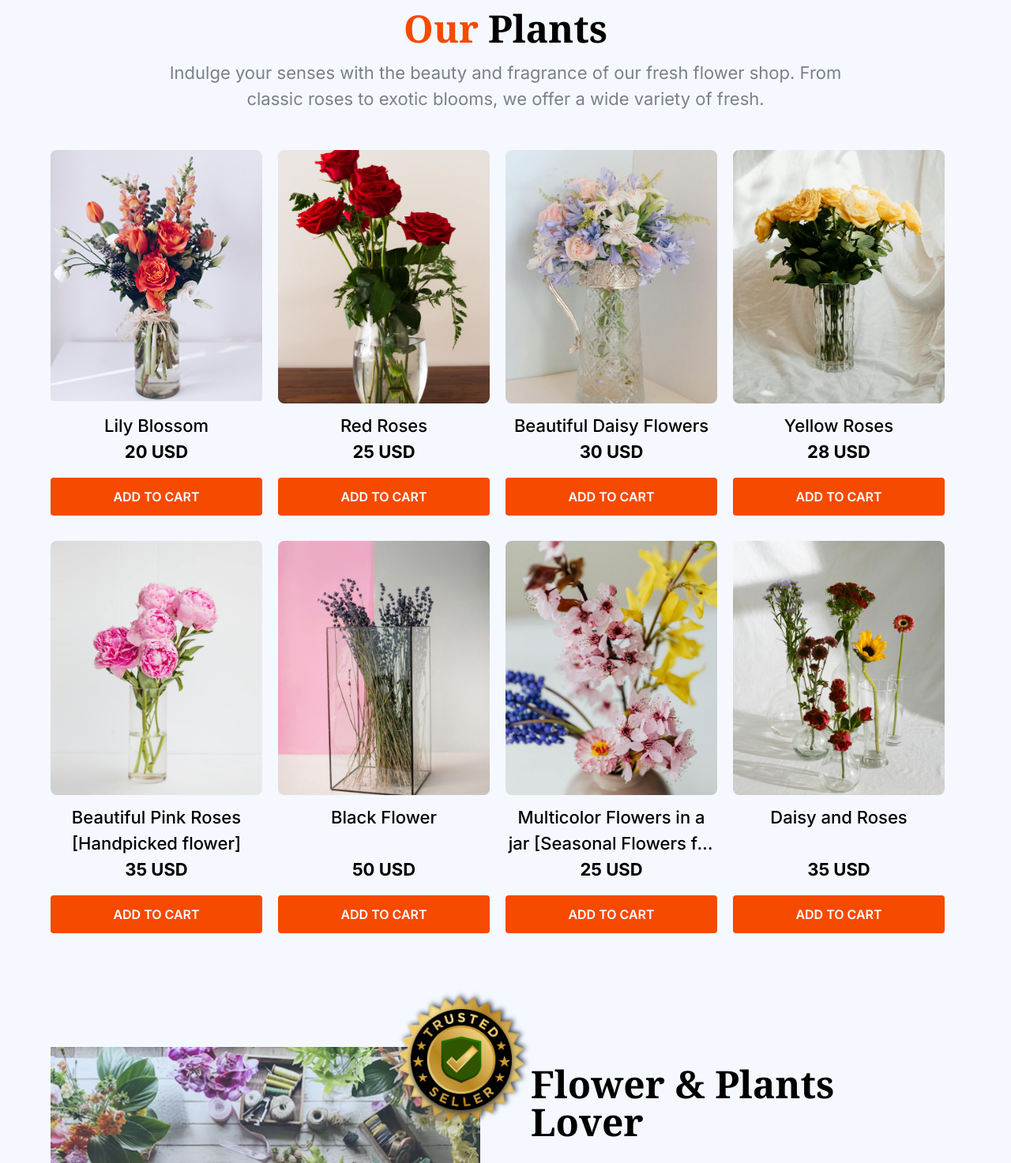
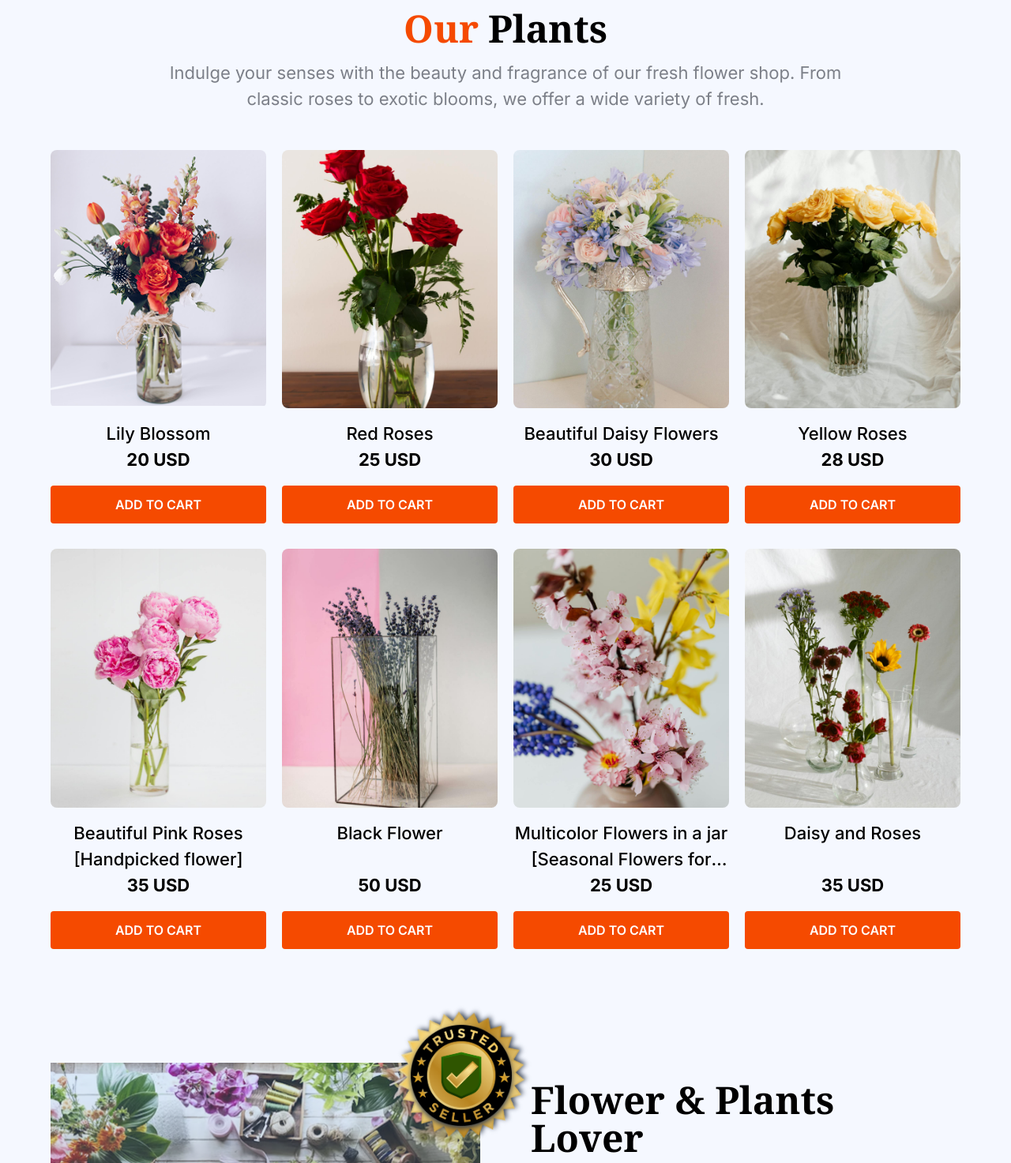
Before and after one commit to 3z4z/faugei-flower-shop, a plain HTML site: page index.html in a window 1280 px wide. Shown: the part 794-2267 px from the top of the page at 79% size. Drawn offline with nearby package versions, Linux system fonts and the light colour scheme.

Commit message:
flower cards layout changed flex to grid

```diff
--- a/index.html
+++ b/index.html
@@ -87,12 +87,12 @@
                     From classic roses to exotic blooms, we offer a wide variety of fresh.</p>
             </div>
             <!-- ============= -->
-            <div class="flex flex-wrap md:gap-x-5 gap-x-4 gap-y-8">
-                <div
-                    class="lg:w-[calc(25%-1.25rem)] md:w-[calc((100%/3)-1.25rem)] sm:w-[calc(50%-0.5rem)] w-[calc(50%-0.5rem)] text-center flex items-center flex-col">
+            <div
+                class="grid sm:gap-x-5 gap-x-4 gap-y-8 grid-cols-2 sm:grid-cols-2 md:grid-cols-3 lg:grid-cols-4 md:max-w-full max-w-lg mx-auto">
+                <div class="text-center flex items-center flex-col">
                     <img src="assets/images/sample-flowers/flower-1.png" alt="sample flower image"
                         class="w-full rounded-lg aspect-[1/1.2] object-cover">
-                    <div class="mt-3 mb-4 grow flex flex-col">
+                    <div class="my-4 grow flex flex-col">
                         <p class="font-medium md:text-[1.375rem] text-[1rem] grow line-clamp-2" title="Lily Blossom">
                             Lily Blossom</p>
                         <span class="font-bold md:text-[1.375rem] text-[1rem]">20 USD</span>
@@ -103,11 +103,10 @@
                             to Cart</button>
                     </div>
                 </div>
-                <div
-                    class="lg:w-[calc(25%-1.25rem)] md:w-[calc((100%/3)-1.25rem)] sm:w-[calc(50%-0.5rem)] w-[calc(50%-0.5rem)] text-center flex items-center flex-col">
+                <div class="text-center flex items-center flex-col">
                     <img src="assets/images/sample-flowers/flower-2.jpg" alt="sample flower image"
                         class="w-full rounded-lg aspect-[1/1.2] object-cover">
-                    <div class="mt-3 mb-4 grow flex flex-col">
+                    <div class="my-4 grow flex flex-col">
                         <p class="font-medium md:text-[1.375rem] text-[1rem] grow line-clamp-2" title="Red Roses">
                             Red Roses</p>
                         <span class="font-bold md:text-[1.375rem] text-[1rem]">25 USD</span>
@@ -118,11 +117,10 @@
                             to Cart</button>
                     </div>
                 </div>
-                <div
-                    class="lg:w-[calc(25%-1.25rem)] md:w-[calc((100%/3)-1.25rem)] sm:w-[calc(50%-0.5rem)] w-[calc(50%-0.5rem)] text-center flex items-center flex-col">
+                <div class="text-center flex items-center flex-col">
                     <img src="assets/images/sample-flowers/flower-3.jpg" alt="sample flower image"
                         class="w-full rounded-lg aspect-[1/1.2] object-cover">
-                    <div class="mt-3 mb-4 grow flex flex-col">
+                    <div class="my-4 grow flex flex-col">
                         <p class="font-medium md:text-[1.375rem] text-[1rem] grow line-clamp-2"
                             title="Beautiful Daisy Flowers">
                             Beautiful Daisy Flowers</p>
@@ -134,11 +132,10 @@
                             to Cart</button>
                     </div>
                 </div>
-                <div
-                    class="lg:w-[calc(25%-1.25rem)] md:w-[calc((100%/3)-1.25rem)] sm:w-[calc(50%-0.5rem)] w-[calc(50%-0.5rem)] text-center flex items-center flex-col">
+                <div class="text-center flex items-center flex-col">
                     <img src="assets/images/sample-flowers/flower-4.jpg" alt="sample flower image"
                         class="w-full rounded-lg aspect-[1/1.2] object-cover">
-                    <div class="mt-3 mb-4 grow flex flex-col">
+                    <div class="my-4 grow flex flex-col">
                         <p class="font-medium md:text-[1.375rem] text-[1rem] grow line-clamp-2" title="Yellow Roses">
                             Yellow Roses</p>
                         <span class="font-bold md:text-[1.375rem] text-[1rem]">28 USD</span>
@@ -149,11 +146,10 @@
                             to Cart</button>
                     </div>
                 </div>
-                <div
-                    class="lg:w-[calc(25%-1.25rem)] md:w-[calc((100%/3)-1.25rem)] sm:w-[calc(50%-0.5rem)] w-[calc(50%-0.5rem)] text-center flex items-center flex-col">
+                <div class="text-center flex items-center flex-col">
                     <img src="assets/images/sample-flowers/flower-5.jpg" alt="sample flower image"
                         class="w-full rounded-lg aspect-[1/1.2] object-cover">
-                    <div class="mt-3 mb-4 grow flex flex-col">
+                    <div class="my-4 grow flex flex-col">
                         <p class="font-medium md:text-[1.375rem] text-[1rem] grow line-clamp-2"
                             title="Beautiful Pink Roses [Handpicked flower]">
                             Beautiful Pink Roses [Handpicked flower]</p>
@@ -165,11 +161,10 @@
                             to Cart</button>
                     </div>
                 </div>
-                <div
-                    class="lg:w-[calc(25%-1.25rem)] md:w-[calc((100%/3)-1.25rem)] sm:w-[calc(50%-0.5rem)] w-[calc(50%-0.5rem)] text-center flex items-center flex-col">
+                <div class="text-center flex items-center flex-col">
                     <img src="assets/images/sample-flowers/flower-6.jpg" alt="sample flower image"
                         class="w-full rounded-lg aspect-[1/1.2] object-cover">
-                    <div class="mt-3 mb-4 grow flex flex-col">
+                    <div class="my-4 grow flex flex-col">
                         <p class="font-medium md:text-[1.375rem] text-[1rem] grow line-clamp-2" title="Black Flower">
                             Black Flower</p>
                         <span class="font-bold md:text-[1.375rem] text-[1rem]">50 USD</span>
@@ -180,11 +175,10 @@
                             to Cart</button>
                     </div>
                 </div>
-                <div
-                    class="lg:w-[calc(25%-1.25rem)] md:w-[calc((100%/3)-1.25rem)] sm:w-[calc(50%-0.5rem)] w-[calc(50%-0.5rem)] text-center flex items-center flex-col">
+                <div class="text-center flex items-center flex-col">
                     <img src="assets/images/sample-flowers/flower-7.jpg" alt="sample flower image"
                         class="w-full rounded-lg aspect-[1/1.2] object-cover">
-                    <div class="mt-3 mb-4 grow flex flex-col">
+                    <div class="my-4 grow flex flex-col">
                         <p class="font-medium md:text-[1.375rem] text-[1rem] grow line-clamp-2"
                             title="Multicolor Flowers in a jar [Seasonal Flowers]">
                             Multicolor Flowers in a jar [Seasonal Flowers for you]</p>
@@ -196,11 +190,10 @@
                             to Cart</button>
                     </div>
                 </div>
-                <div
-                    class="lg:w-[calc(25%-1.25rem)] md:w-[calc((100%/3)-1.25rem)] sm:w-[calc(50%-0.5rem)] w-[calc(50%-0.5rem)] text-center flex items-center flex-col">
+                <div class="text-center flex items-center flex-col">
                     <img src="assets/images/sample-flowers/flower-8.jpg" alt="sample flower image"
                         class="w-full rounded-lg aspect-[1/1.2] object-cover">
-                    <div class="mt-3 mb-4 grow flex flex-col">
+                    <div class="my-4 grow flex flex-col">
                         <p class="font-medium md:text-[1.375rem] text-[1rem] grow line-clamp-2" title="Daisy and Roses">
                             Daisy and Roses</p>
                         <span class="font-bold md:text-[1.375rem] text-[1rem]">35 USD</span>
@@ -212,6 +205,7 @@
                     </div>
                 </div>
             </div>
+
         </section>
         <!-- plant lover section -->
         <section class="max-w-6xl mx-auto px-3 xl:px-0 md:mt-36 mt-20">
@@ -219,9 +213,9 @@
                 <div class="lg:w-1/2 lg:pe-8 max-w-lg lg:max-w-full mx-auto relative">
                     <img src="assets/images/flower-store.png" alt="flower store image" class="w-full">
                     <img class="hidden lg:block absolute -top-16 -right-6 w-40 drop-shadow-md drop-shadow-gray-700 slow-spin animate-spin"
-                        src="assets/icons/trusted-badge.png" alt="">
+                        src="assets/icons/trusted-badge.png" alt="trusted badge icon">
                     <img class="hidden lg:block absolute -top-12 right-[-8px] w-32 drop-shadow-md drop-shadow-gray-700"
-                        src="assets/icons/trusted-badge-inner.png" alt="">
+                        src="assets/icons/trusted-badge-inner.png" alt="trusted badge inner icon">
                 </div>
                 <div class="lg:w-1/2 lg:ps-8 pt-8 lg:pt-0">
                     <h3 class="mb-6 font-bold md:text-5xl sm:text-3xl text-2xl">
@@ -286,7 +280,7 @@
             </div>
         </section>
     </main>
-    <footer class="max-w-6xl mx-auto py-14 px-4">
+    <footer class="max-w-6xl mx-auto py-14 xl:px-0 px-4">
         <div class="flex lg:flex-nowrap flex-wrap justify-between items-start">
             <div class="lg:max-w-[22.5rem]">
                 <img src="assets/brand-logo.png" alt="brand logo" class="mb-4">
@@ -308,10 +302,26 @@
                 <li><a href="#" class="text-gray-500 transition-all hover:text-gray-900">Help Center</a></li>
             </ul>
             <ul class="flex gap-x-6 items-center lg:mt-0 mt-6">
-                <li><a href="#"><img src="assets/icons/icon-linkedin.png" alt="" class="max-w-9 w-full"></a></li>
-                <li><a href="#"><img src="assets/icons/icon-twitter.png" alt="" class="max-w-9 w-full"></a></li>
-                <li><a href="#"><img src="assets/icons/icon-facebook.png" alt="" class="max-w-9 w-full"></a></li>
-                <li><a href="#"><img src="assets/icons/icon-youtube.png" alt="" class="max-w-9 w-full"></a></li>
+                <li>
+                    <a href="#">
+                        <img src="assets/icons/icon-linkedin.png" alt="Linkedin Icon" class="max-w-9 w-full">
+                    </a>
+                </li>
+                <li>
+                    <a href="#">
+                        <img src="assets/icons/icon-twitter.png" alt="Twitter Icon" class="max-w-9 w-full">
+                    </a>
+                </li>
+                <li>
+                    <a href="#">
+                        <img src="assets/icons/icon-facebook.png" alt="Facebook Icon" class="max-w-9 w-full">
+                    </a>
+                </li>
+                <li>
+                    <a href="#">
+                        <img src="assets/icons/icon-youtube.png" alt="Youtube Icon" class="max-w-9 w-full">
+                    </a>
+                </li>
             </ul>
         </div>
     </footer>
```
